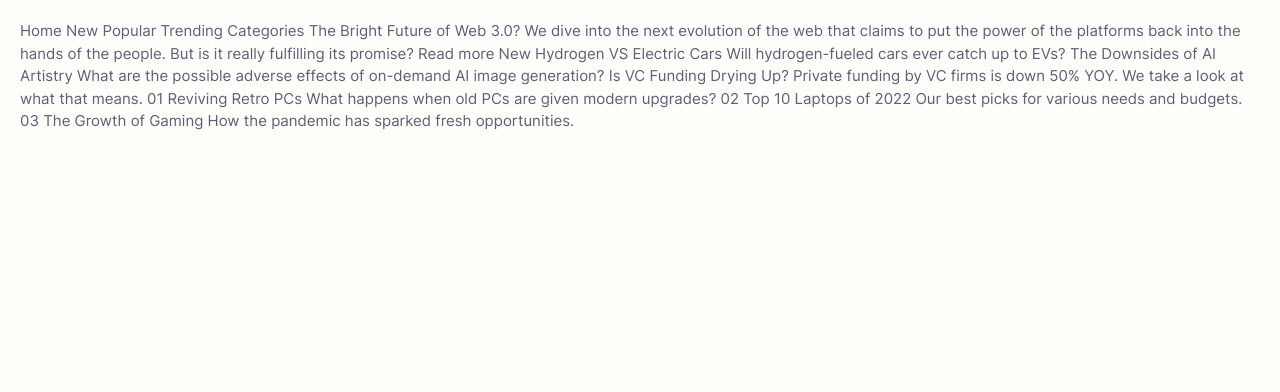
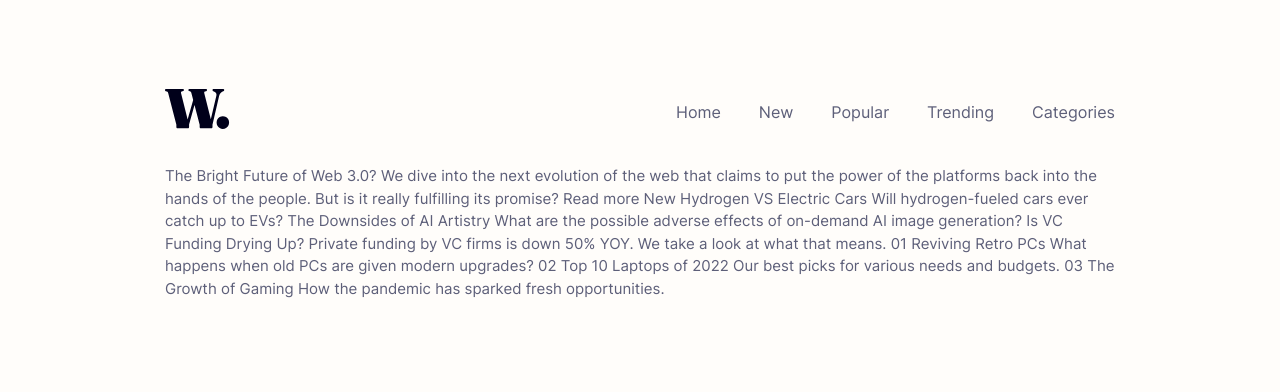
Before and after one commit to mathieuc22/FrontendMentor, an Astro site: page / in a window 1280 px wide. Built offline with nearby package versions, Linux system fonts and the light colour scheme; Astro itself is replaced by a stand-in of ours.

Commit message:
Header component

```diff
--- /dev/null
+++ b/src/components/Header.astro
@@ -0,0 +1,65 @@
+---
+import hamburger from "../assets/images/icon-menu.svg";
+---
+
+<header>
+  <div class="logo">
+    <img src="/logo.svg" alt="Logo" />
+  </div>
+  <nav>
+    <div class="hamburger">
+      <img src={hamburger} alt="Hamburger menu" />
+    </div>
+    <div class="nav-links">
+      <a href="/">Home</a>
+      <a href="/">New</a>
+      <a href="/">Popular</a>
+      <a href="/">Trending</a>
+      <a href="/">Categories</a>
+    </div>
+  </nav>
+</header>
+
+<style>
+  header {
+    margin: 0em 0 2em;
+    display: flex;
+    place-items: center;
+    place-content: space-between;
+  }
+
+  .logo {
+    width: 46px;
+  }
+
+  .hamburger {
+    cursor: pointer;
+  }
+
+  nav a {
+    font-size: 1.075rem;
+    margin-left: 2.245rem;
+  }
+
+  .nav-links {
+    display: none;
+  }
+
+  @media screen and (min-width: 636px) {
+    .logo {
+      width: unset;
+    }
+
+    .nav-links {
+      display: block;
+    }
+
+    .nav-links a {
+      display: inline-block;
+    }
+
+    .hamburger {
+      display: none;
+    }
+  }
+</style>
--- a/src/pages/index.astro
+++ b/src/pages/index.astro
@@ -1,5 +1,6 @@
 ---
 import BaseHead from "../components/BaseHead.astro";
+import Header from "../components/Header.astro";
 ---
 
 <!DOCTYPE html>
@@ -8,16 +9,15 @@ import BaseHead from "../components/BaseHead.astro";
     <BaseHead title="Frontend Mentor | News homepage" />
   </head>
   <body>
-    Home New Popular Trending Categories The Bright Future of Web 3.0? We dive
-    into the next evolution of the web that claims to put the power of the
-    platforms back into the hands of the people. But is it really fulfilling its
-    promise? Read more New Hydrogen VS Electric Cars Will hydrogen-fueled cars
-    ever catch up to EVs? The Downsides of AI Artistry What are the possible
-    adverse effects of on-demand AI image generation? Is VC Funding Drying Up?
-    Private funding by VC firms is down 50% YOY. We take a look at what that
-    means. 01 Reviving Retro PCs What happens when old PCs are given modern
-    upgrades? 02 Top 10 Laptops of 2022 Our best picks for various needs and
-    budgets. 03 The Growth of Gaming How the pandemic has sparked fresh
-    opportunities.
+    <Header />
+    The Bright Future of Web 3.0? We dive into the next evolution of the web that
+    claims to put the power of the platforms back into the hands of the people. But
+    is it really fulfilling its promise? Read more New Hydrogen VS Electric Cars
+    Will hydrogen-fueled cars ever catch up to EVs? The Downsides of AI Artistry
+    What are the possible adverse effects of on-demand AI image generation? Is VC
+    Funding Drying Up? Private funding by VC firms is down 50% YOY. We take a look
+    at what that means. 01 Reviving Retro PCs What happens when old PCs are given
+    modern upgrades? 02 Top 10 Laptops of 2022 Our best picks for various needs and
+    budgets. 03 The Growth of Gaming How the pandemic has sparked fresh opportunities.
   </body>
 </html>
--- a/src/styles/global.css
+++ b/src/styles/global.css
@@ -19,7 +19,8 @@
   --heading-color-alt: hsl(35, 77%, 62%);
   --text-color: hsl(236, 13%, 42%);
   --link-color: hsl(236, 13%, 42%);
-  --hover-color: hsl(35, 77%, 62%);
+  --hover-color: hsl(5, 85%, 63%);
+  --hover-color-alt: hsl(35, 77%, 62%);
   --accent-color: hsl(5, 85%, 63%);
   --list-color: hsl(233, 8%, 79%);
 }
@@ -32,6 +33,7 @@
   margin: 0;
   padding: 0;
   box-sizing: border-box;
+  font-size: var(--font-scale);
 }
 
 /* Components */
@@ -40,7 +42,7 @@ body {
   font-family: var(--font-secondary);
   font-size: var(--font-scale);
   margin: auto;
-  padding: 20px;
+  padding: 16px;
   max-width: var(--width);
   text-align: left;
   background-color: var(--background-color);
@@ -91,3 +93,9 @@ img {
 .title h1 {
   font-size: 1.5em;
 }
+
+@media screen and (min-width: 636px) {
+  body {
+    padding: 5.9rem 11rem;
+  }
+}
```
